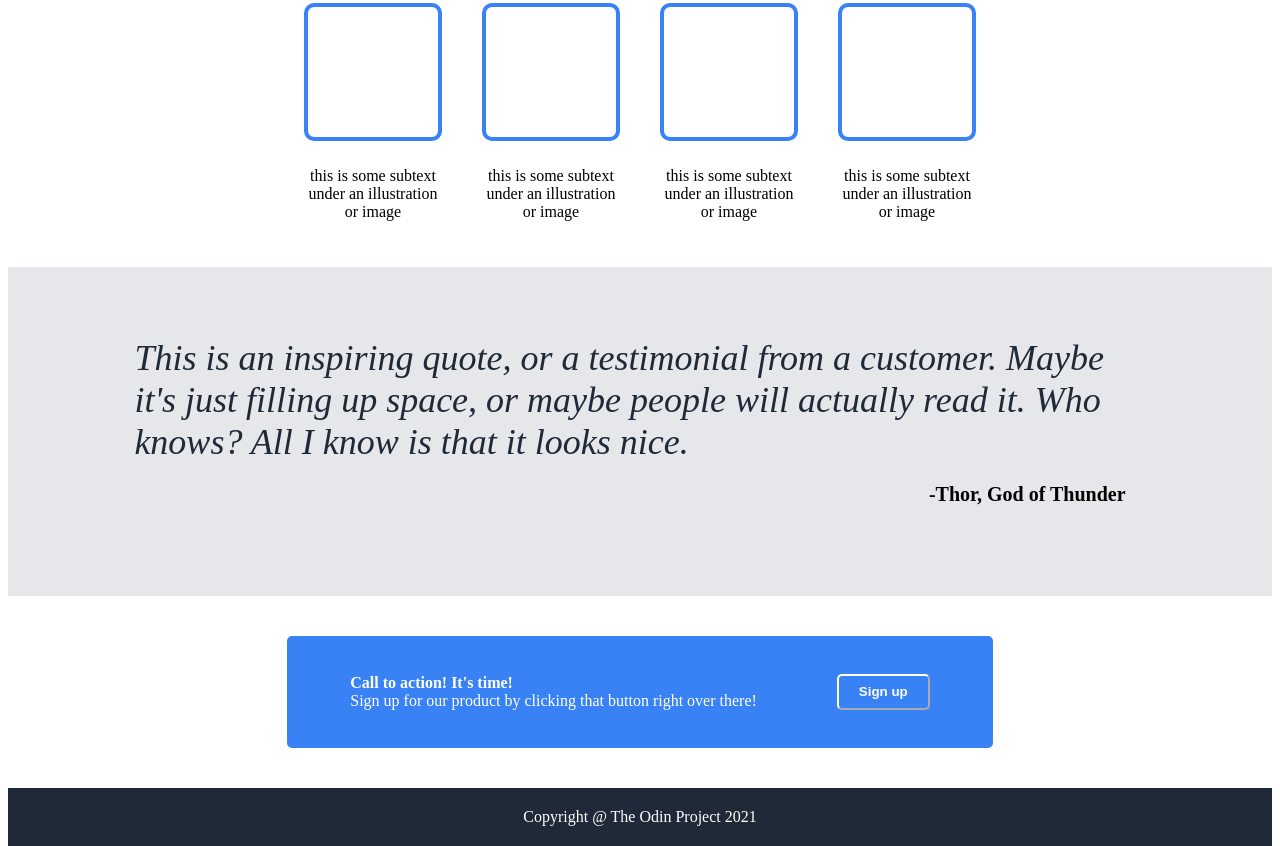
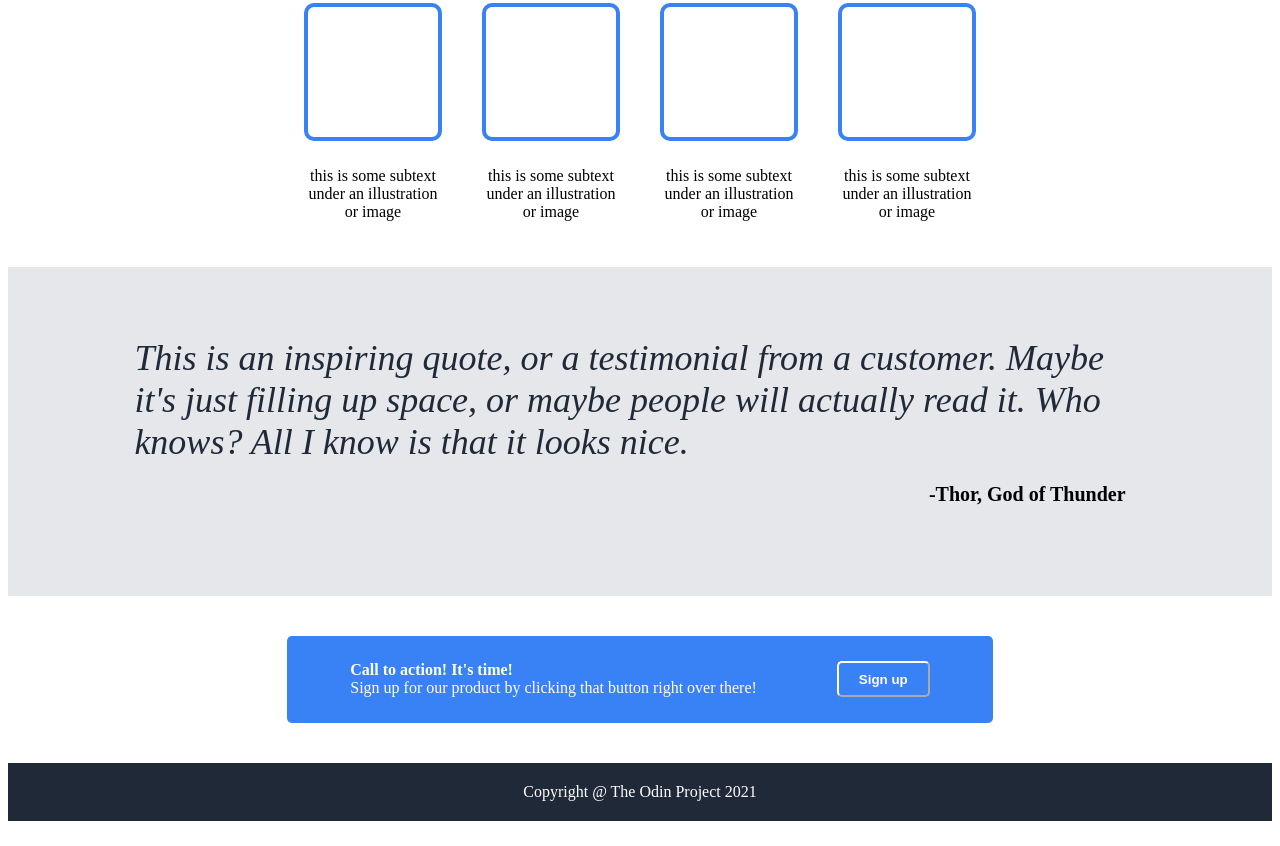
Before and after one commit to pravramidis/landing_page, a plain HTML site: page index.html in a window 1280 px wide. Shown: the part 464-1310 px from the top of the page. After the commit the page ends 1285 px from the top, so only its background shows below. Drawn offline with Linux system fonts and the light colour scheme.

Commit message:
Fix the sign up banner size

```diff
--- a/styles.css
+++ b/styles.css
@@ -187,8 +187,8 @@ li {
     background-color: #3882F6;
     display: flex;
     flex-direction: row;
-    padding-top: 3%;
-    padding-bottom: 3%;
+    padding-top: 2%;
+    padding-bottom: 2%;
     padding-left: 5%;
     padding-right: 5%;
     border-radius: 5px;
```
